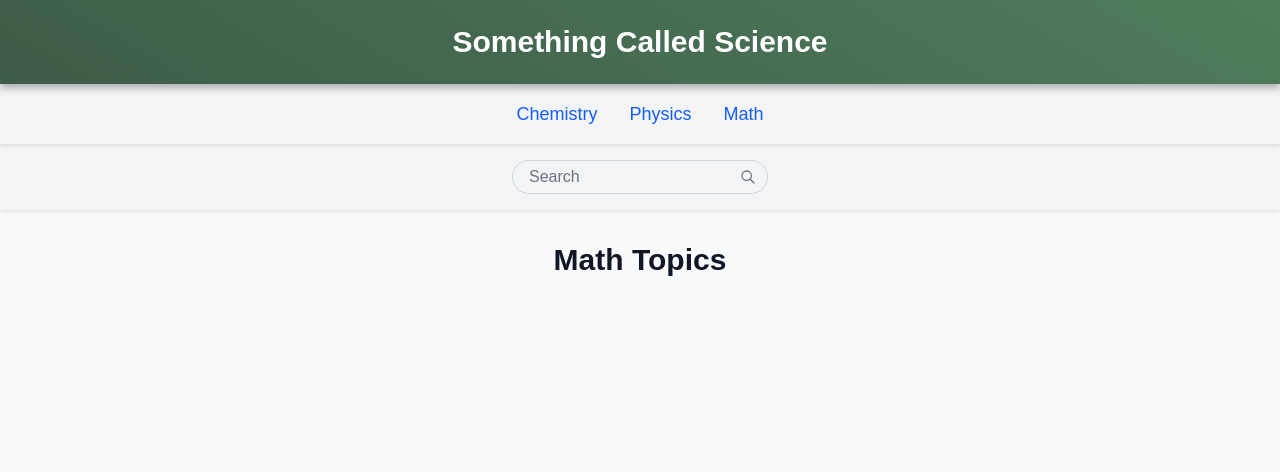
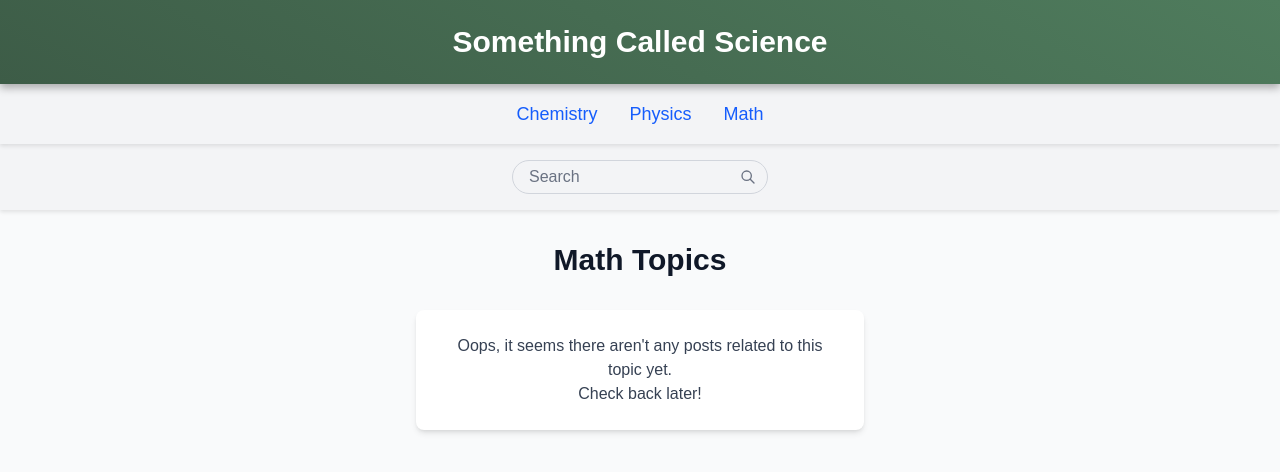
Before and after one commit to rvoogd12/science-blog, a Next.js app: page /math in a window 1280 px wide. Shown: the top 472 px of the page. Built offline with nearby package versions, Linux system fonts and the light colour scheme.

Commit message:
Added no posts message to all three topics

```diff
--- a/src/app/chemistry/page.tsx
+++ b/src/app/chemistry/page.tsx
@@ -11,11 +11,21 @@ export default function Chemistry() {
       <Banner />
       <div className="container mx-auto px-4 py-8">
         <h1 className="text-3xl font-bold text-center mb-8 text-gray-900">Chemistry Topics</h1>
-        <div className="grid grid-cols-1 md:grid-cols-2 lg:grid-cols-3 gap-6">
-          {chemistryPosts.map((post) => (
-            <BlogPostCard key={post.id} post={post} />
-          ))}
-        </div>
+        {chemistryPosts.length > 0 ? (
+          <div className="grid grid-cols-1 md:grid-cols-2 lg:grid-cols-3 gap-6">
+            {chemistryPosts.map((post) => (
+              <BlogPostCard key={post.id} post={post} />
+            ))}
+          </div>
+        ) : (
+          <div className="bg-white rounded-lg shadow-md p-6 text-center max-w-md mx-auto">
+            <p className="text-gray-700">
+              Oops, it seems there aren't any posts related to this topic yet.
+              <br />
+              Check back later!
+            </p>
+          </div>
+        )}
       </div>
     </main>
   );
--- a/src/app/math/page.tsx
+++ b/src/app/math/page.tsx
@@ -11,11 +11,21 @@ export default function Math() {
       <Banner />
       <div className="container mx-auto px-4 py-8">
         <h1 className="text-3xl font-bold text-center mb-8 text-gray-900">Math Topics</h1>
-        <div className="grid grid-cols-1 md:grid-cols-2 lg:grid-cols-3 gap-6">
-          {mathPosts.map((post) => (
-            <BlogPostCard key={post.id} post={post} />
-          ))}
-        </div>
+        {mathPosts.length > 0 ? (
+          <div className="grid grid-cols-1 md:grid-cols-2 lg:grid-cols-3 gap-6">
+            {mathPosts.map((post) => (
+              <BlogPostCard key={post.id} post={post} />
+            ))}
+          </div>
+        ) : (
+          <div className="bg-white rounded-lg shadow-md p-6 text-center max-w-md mx-auto">
+            <p className="text-gray-700">
+              Oops, it seems there aren't any posts related to this topic yet.
+              <br />
+              Check back later!
+            </p>
+          </div>
+        )}
       </div>
     </main>
   );
--- a/src/app/physics/page.tsx
+++ b/src/app/physics/page.tsx
@@ -11,11 +11,21 @@ export default function Physics() {
       <Banner />
       <div className="container mx-auto px-4 py-8">
         <h1 className="text-3xl font-bold text-center mb-8 text-gray-900">Physics Topics</h1>
-        <div className="grid grid-cols-1 md:grid-cols-2 lg:grid-cols-3 gap-6">
-          {physicsPosts.map((post) => (
-            <BlogPostCard key={post.id} post={post} />
-          ))}
-        </div>
+        {physicsPosts.length > 0 ? (
+          <div className="grid grid-cols-1 md:grid-cols-2 lg:grid-cols-3 gap-6">
+            {physicsPosts.map((post) => (
+              <BlogPostCard key={post.id} post={post} />
+            ))}
+          </div>
+        ) : (
+          <div className="bg-white rounded-lg shadow-md p-6 text-center max-w-md mx-auto">
+            <p className="text-gray-700">
+              Oops, it seems there aren't any posts related to this topic yet.
+              <br />
+              Check back later!
+            </p>
+          </div>
+        )}
       </div>
     </main>
   );
```
